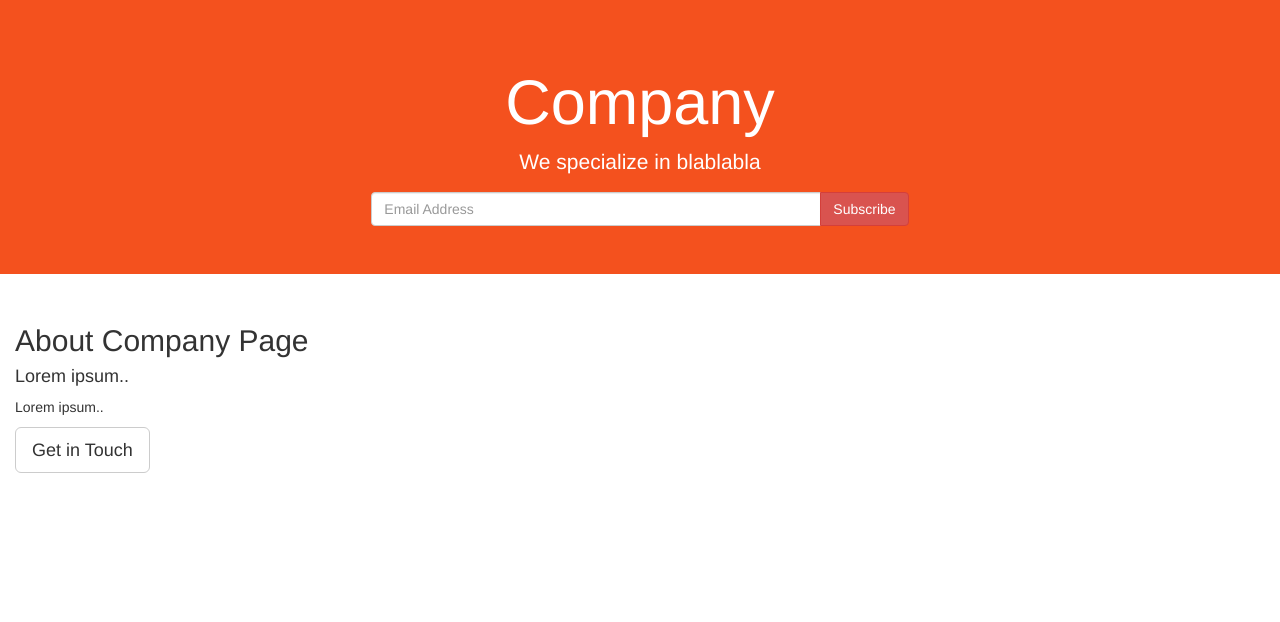
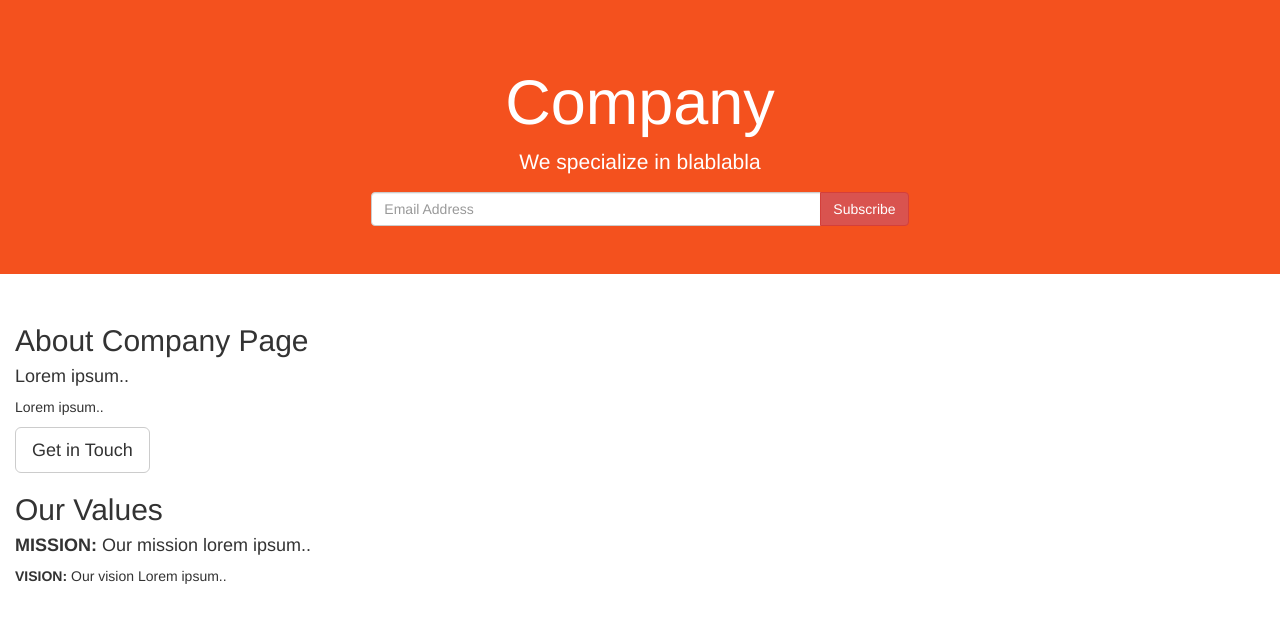
Before and after one commit to osksergio/learning-git_company-v2, a website: page index.html in a window 1280 px wide. Drawn offline with nearby package versions, Linux system fonts and the light colour scheme.

Commit message:
feat(container): add our values

```diff
--- a/index.html
+++ b/index.html
@@ -40,6 +40,12 @@
         <button class="btn btn-default btn-lg">Get in Touch</button>
     </div>
 
+    <div class="container-fluid">
+        <h2>Our Values</h2>
+        <h4><strong>MISSION:</strong> Our mission lorem ipsum..</h4>
+        <p><strong>VISION:</strong> Our vision Lorem ipsum..
+    </div>
+
 
 </body>
 
```
